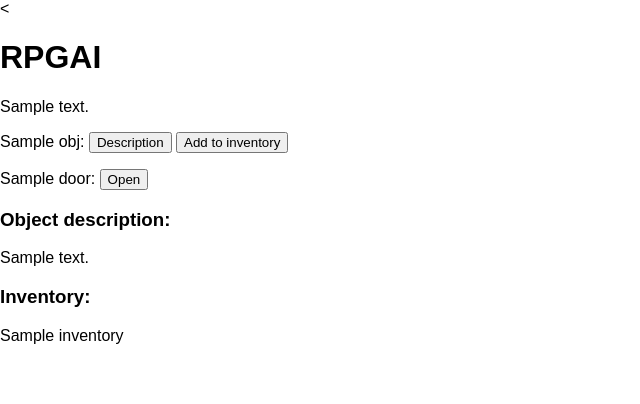
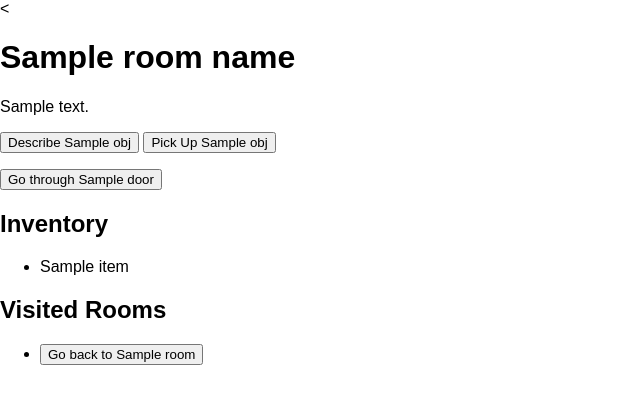
Before and after one commit to ARigitano/RPGAI, a Flask app: template templates/index.html in a window 1280 px wide. Shown: the top 404 px of the page, without its empty margins (0-640 px from the left). Run offline with Flask 3, Linux system fonts and the light colour scheme; the template is opened without the code that fills it: most values are stand-ins (such as "Sample title", 1, 10 or a date in 2020).

Commit message:
Allowing travel between explored rooms

```diff
--- a/main.py
+++ b/main.py
@@ -1,36 +1,53 @@
 from flask import Flask, render_template, request
-from room_generator import Room
+import room_generator as rg
 import character_sheet as cs
 
 app = Flask(__name__)
 
-# Create a global variable to hold the current Room instance
+# Global variable to hold the current Room instance and the list of rooms
 current_room = None
-
+entered_rooms = []
 
 @app.route('/', methods=['GET', 'POST'])
 def index():
-    global current_room
+    global current_room, entered_rooms
 
     if request.method == 'POST':
         if 'object' in request.form:
             obj_name = request.form['object']
             obj_description = current_room.generate_object_description(obj_name)
-            return render_template('index.html', room_description=current_room.description_current, objects=current_room.objects_current, doors=current_room.doors_current, objDescription=obj_description, inventory=cs.inventory)
+            return render_page(objDescription=obj_description)
         elif 'pickup' in request.form:
             obj_name = request.form['pickup']
             cs.add_to_inventory(obj_name)
             current_room.objects_current.remove(obj_name)
-            return render_template('index.html', room_description=current_room.description_current, objects=current_room.objects_current, doors=current_room.doors_current, inventory=cs.inventory)
+            return render_page()
         elif 'adoor' in request.form:
-            current_room = Room()
-            current_room.prepare_room()
-            return render_template('index.html', room_description=current_room.description_current, objects=current_room.objects_current, doors=current_room.doors_current, objDescription=None, inventory=cs.inventory)
+            door_name = request.form['adoor']
+            if door_name in current_room.connections:
+                current_room = current_room.connections[door_name]
+            else:
+                new_room = rg.Room()
+                new_room.prepare_room()
+                current_room.connections[door_name] = new_room
+                entered_rooms.append(new_room)
+                current_room = new_room
+            return render_page()
+        elif 'previous_room' in request.form:
+            room_index = int(request.form['previous_room'])
+            current_room = entered_rooms[room_index]
+            return render_page()
     else:
-        current_room = Room()
+        current_room = rg.Room()
         current_room.prepare_room()
-        return render_template('index.html', room_description=current_room.description_current, objects=current_room.objects_current, doors=current_room.doors_current, objDescription=None)
+        entered_rooms.append(current_room)
+        return render_page()
 
+def render_page(objDescription=None):
+    return render_template('index.html', room_description=current_room.description_current,
+                           objects=current_room.objects_current, doors=current_room.doors_current,
+                           objDescription=objDescription, inventory=cs.inventory, entered_rooms=entered_rooms,
+                           room_name=current_room.room_name_current)
 
 if __name__ == "__main__":
     app.run(debug=True)
--- a/templates/index.html
+++ b/templates/index.html
@@ -6,32 +6,34 @@
 
 {% block body %}
 <div class="content">
-        <h1>RPGAI</h1>
+    <H1>{{ room_name }}</H1>
     <p>{{ room_description }}</p>
-        <form method="POST">
     {% for obj in objects %}
-                <p>{{ obj }}:
-                <button type="submit" name="object" value="{{ obj }}">Description</button>
-                <button type="submit" name="pickup" value="{{ obj }}">Add to inventory</button>
-                </p>
+        <form method="POST" action="/">
+            <button type="submit" name="object" value="{{ obj }}">Describe {{ obj }}</button>
+            <button type="submit" name="pickup" value="{{ obj }}">Pick Up {{ obj }}</button>
+        </form>
     {% endfor %}
     {% for door in doors %}
-                <p>{{ door }}:
-                <button type="submit" name="adoor" value="{{ door }}">Open</button>
-                </p>
+        <form method="POST" action="/">
+            <button type="submit" name="adoor" value="{{ door }}">Go through {{ door }}</button>
+        </form>
     {% endfor %}
-            <input type="hidden" name="room_description" value="{{ room_description }}">
-            <input type="hidden" name="objects" value="{{ objects }}">
+    <h2>Inventory</h2>
+    <ul>
+        {% for item in inventory %}
+            <li>{{ item }}</li>
+        {% endfor %}
+    </ul>
+    <h2>Visited Rooms</h2>
+    <ul>
+        {% for room in entered_rooms %}
+        <li>
+            <form method="post" style="display:inline;">
+                <button type="submit" name="previous_room" value="{{ loop.index0 }}">Go back to {{ room.room_name_current }}</button>
             </form>
-        {% if objDescription %}
-            <p id="objectDescription">
-                <h3>Object description: </h3>
-                {{ objDescription }}
-            </p>
-        {% endif %}
-        <h3>Inventory:</h3>
-        {% for i in inventory %}
-            <p>{{ i }}</p>
+        </li>
         {% endfor %}
+    </ul>
 </div>
 {% endblock %}
```
Also changed, not shown: room_generator.py (+29 -9 lines). Lines whose indentation alone changed are shown as unchanged.
